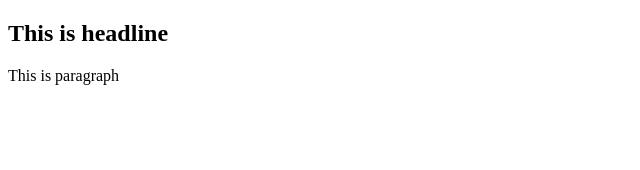
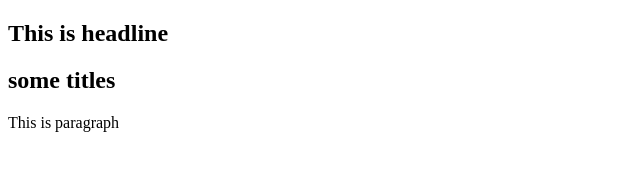
Before and after one commit to NadirBaloch/test-web, a plain HTML site: page index.html in a window 1280 px wide. Shown: the whole page, without its empty margins (0-640 px from the left). Drawn offline with Linux system fonts and the light colour scheme.

Commit message:
Update index.html

```diff
--- a/index.html
+++ b/index.html
@@ -4,6 +4,7 @@
 </title>
 <body>
     <h2>This is headline</h2>
+    <h2>some titles</h2>
     <p>This is paragraph</p>
 </body>
 </html>
```
